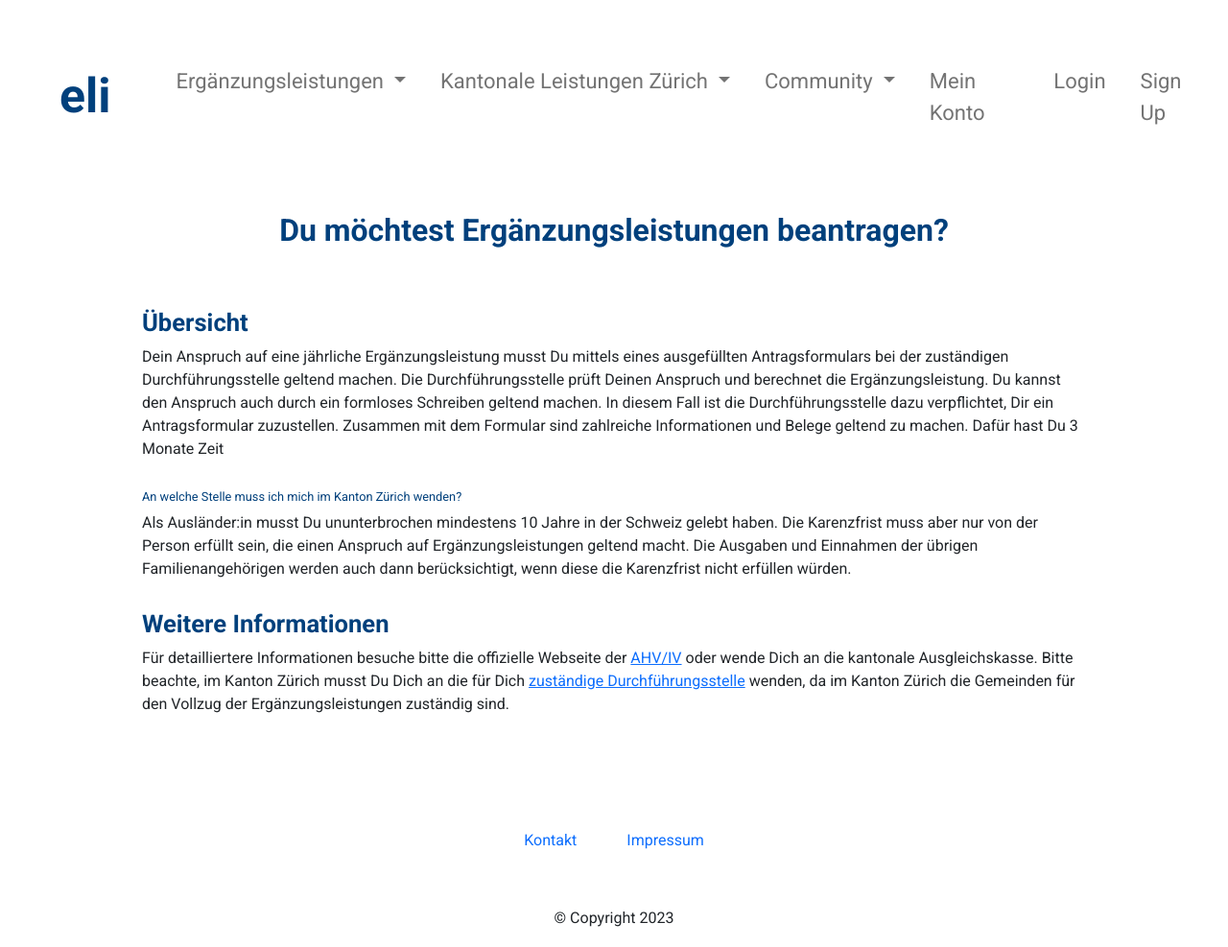
After one commit to fmpberger88/eli-project, a Django app: page /zlel-info/el_anmeldung in a window 1280 px wide. The commit adds this page. Shown: the whole page at 96% size. Run offline with Django 4.2, Linux system fonts and the light colour scheme; parts of the project's set-up code (start-up, migrations or seed data) failed here and were passed over; some libraries are stand-ins or nearby versions.

Commit message:
push for production

```diff
--- a/templates/home/index.html
+++ b/templates/home/index.html
@@ -9,7 +9,7 @@
             <section class="container-fluid bg-white">
                 <div class="row text-center">
                   <h1 class="container-sm">Herzlich willkommen auf eli</h1>
-                  <h2 class="container-sm">Deine Seite rumd um das Thema Ergänzungs- und Überbrückungsleistungen</h2> <!-- Escaping the name -->
+                  <h2 class="container-sm">Deine Seite rund um das Thema Ergänzungsleistungen</h2> <!-- Escaping the name -->
                 </div>
             </section>
             <img class="image_front" src="../../static/images/stadt_zh_2_sw.webp" alt="Stadt Zürich" loading="lazy" width="1009" height="356"/>
@@ -18,11 +18,11 @@
                     <div class="row">
                         <div class="col-sm-6">
                             <h3>Was ist eli?</h3>
-                            <p>eli ist eine Webapplikation, welche dir hilft, die für dich passende Ergänzungs- oder Überbrückungsleistung zu finden.</p>
+                            <p>eli ist eine auf privater Initiative entwickelte Website. Das heisst, die Angaben sind ohne Gewähr, sollen jedoch die zivilgesellschaftliche Selbstbestimmung fördern.</p>
                         </div>
                         <div class="col-sm-6">
                             <h3>Wie funktioniert eli?</h3>
-                            <p>eli stellt dir Fragen zu deiner aktuellen Situation und deinen Bedürfnissen. Anhand deiner Antworten wird dir eine Liste mit passenden Ergänzungs- und Überbrückungsleistungen angezeigt.</p>
+                            <p>eli bittet Dir eine nicht abschliessenden Überblick über die Ergänzungsleistungen und insbesondere Zusatzleistungen im Kanton Zürich. Bei Bedarf kannst Du ein Konto eröffnen, und Dich im Forum der Community beteiligen.</p>
                         </div>
                     </div>
                 </div>
--- /dev/null
+++ b/templates/zlel_info/el_anmeldung.html
@@ -0,0 +1,28 @@
+{% extends 'zlel_web_applikation/base.html' %}
+
+{% block content %}
+<div class="container">
+    <h1>Du möchtest Ergänzungsleistungen beantragen?</h1>
+
+    <!-- Inhalt des Artikels 5 -->
+    <section class="my-4">
+        <h2>Übersicht</h2>
+        <p>
+            Dein Anspruch auf eine jährliche Ergänzungsleistung musst Du mittels eines ausgefüllten Antragsformulars bei der zuständigen Durchführungsstelle geltend machen. Die Durchführungsstelle prüft Deinen Anspruch und berechnet die Ergänzungsleistung. Du kannst den Anspruch auch durch ein formloses Schreiben geltend machen. In diesem Fall ist die Durchführungsstelle dazu verpflichtet, Dir ein Antragsformular zuzustellen. Zusammen mit dem Formular sind zahlreiche Informationen und Belege geltend zu machen. Dafür hast Du 3 Monate Zeit
+        </p>
+
+        <!-- Detaillierte Punkte -->
+        <h3>An welche Stelle muss ich mich im Kanton Zürich wenden?</h3>
+        <p>
+            Als Ausländer:in musst Du ununterbrochen mindestens 10 Jahre in der Schweiz gelebt haben. Die Karenzfrist muss aber nur von der Person erfüllt sein, die einen Anspruch auf Ergänzungsleistungen geltend macht. Die Ausgaben und Einnahmen der übrigen Familienangehörigen werden auch dann berücksichtigt, wenn diese die Karenzfrist nicht erfüllen würden.
+        </p>
+
+    <section>
+        <h2>Weitere Informationen</h2>
+        <p>
+            Für detailliertere Informationen besuche bitte die offizielle Webseite der <a href="https://www.ahv-iv.ch/de" target="_blank" aria-label="Link zur Informationsstelle der AHV und IV">AHV/IV</a> oder wende Dich an die kantonale Ausgleichskasse. Bitte beachte, im Kanton Zürich musst Du Dich an die für Dich <a href="https://www.zh.ch/de/soziales/ergaenzungsleistungen-ahv-iv.html#main_decisiontree_copy" target="_blank" aria-label="Link zum Suchbaum für Zürcher EL-Durchführungsstellen">zuständige Durchführungsstelle</a> wenden, da im Kanton Zürich die Gemeinden für den Vollzug der Ergänzungsleistungen zuständig sind.
+        </p>
+    </section>
+
+</div>
+{% endblock %}
--- a/templates/zlel_web_applikation/base.html
+++ b/templates/zlel_web_applikation/base.html
@@ -50,19 +50,18 @@
                             <ul class="dropdown-menu" aria-labelledby="durchfuehrungsstelleDropdown">
                                 <li><a class="dropdown-item" href="{% url 'supplementary_benefits_info' %}">Allgemeine Informationen</a></li>
                                 <li><a class="dropdown-item" href="{% url 'eligibility_requirements' %}">Themenspezifische Informationen</a></li>
-                                <li><a class="dropdown-item" href="#">Kantonale Leistungen im Kanton Zürich</a></li>
-                                <li><a class="dropdown-item" href="#">Antragsverfahren</a></li>
+                                <li><a class="dropdown-item" href="{% url 'el_anmeldung' %}">Antragsverfahren</a></li>
                             </ul>
                         </li>
                         <!-- A dropdown menu named 'Leistungstypen' -->
                         <li class="nav-item dropdown">
                             <a class="nav-link dropdown-toggle" href="#" id="leistungenDropdown" role="button" data-bs-toggle="dropdown" aria-expanded="false">
-                              Überbrückungsleistungen
+                              Kantonale Leistungen Zürich
                             </a>
                             <ul class="dropdown-menu" aria-labelledby="leistungenDropdown">
-                                <li><a class="dropdown-item" href="#">Allgemeine Informationen</a></li>
-                                <li><a class="dropdown-item" href="#">Themenspezifische Informationen</a></li>
-                                <li><a class="dropdown-item" href="#">Antragsverfahren</a></li>
+                                <li><a class="dropdown-item" href="#">Kantonale Beihilfe</a></li>
+                                <li><a class="dropdown-item" href="#">Kantonale Zuschüsse</a></li>
+                                <li><a class="dropdown-item" href="#">Betreuung im Alter</a></li>
                             </ul>
                         </li>
                         <!-- A dropdown menu named 'Informationen' -->
--- a/zlel_info/urls.py
+++ b/zlel_info/urls.py
@@ -8,7 +8,8 @@ from .views import (supplementary_benefits_info,
                     el_ausgaben,
                     el_kinder,
                     el_heim,
-                    el_krankheit)
+                    el_krankheit,
+                    el_anmeldung)
 
 urlpatterns = [
     path('supplementary_benefits_info/', supplementary_benefits_info, name='supplementary_benefits_info'),
@@ -20,5 +21,6 @@ urlpatterns = [
     path('el_ausgaben/', el_ausgaben, name='el_ausgaben'),
     path('el_kinder/', el_kinder, name='el_kinder'),
     path('el_heim', el_heim, name='el_heim'),
-    path('el_krankheit', el_krankheit, name='el_krankheit')
+    path('el_krankheit', el_krankheit, name='el_krankheit'),
+    path('el_anmeldung', el_anmeldung, name='el_anmeldung')
 ]
--- a/zlel_info/views.py
+++ b/zlel_info/views.py
@@ -33,3 +33,6 @@ def el_krankheit(request):
 
 def el_heim(request):
     return render(request, 'zlel_info/heim.html')
+
+def el_anmeldung(request):
+    return render(request, 'zlel_info/el_anmeldung.html')
--- a/zlel_web_applikation/settings.py
+++ b/zlel_web_applikation/settings.py
@@ -27,7 +27,7 @@ BASE_DIR = Path(__file__).resolve().parent.parent
 SECRET_KEY = os.getenv("DJANGO_SECRET_KEY", get_random_secret_key())
 
 # SECURITY WARNING: don't run with debug turned on in production!
-DEBUG = True
+DEBUG = False
 
 ALLOWED_HOSTS = os.getenv("DJANGO_ALLOWED_HOSTS", "127.0.0.1,localhost").split(",")
 
@@ -80,7 +80,7 @@ WSGI_APPLICATION = 'zlel_web_applikation.wsgi.application'
 # https://docs.djangoproject.com/en/4.1/ref/settings/#databases$
 
 # DEVELOPMENT_MODE = os.getenv("DEVELOPMENT_MODE", "False") == "True"
-DEVELOPMENT_MODE = True
+DEVELOPMENT_MODE = False
 
 if DEVELOPMENT_MODE is True:
     DATABASES = {
```
Also changed, not shown: templates/zlel_info/allgemein.html (+20 -0 lines), 3 other files.
